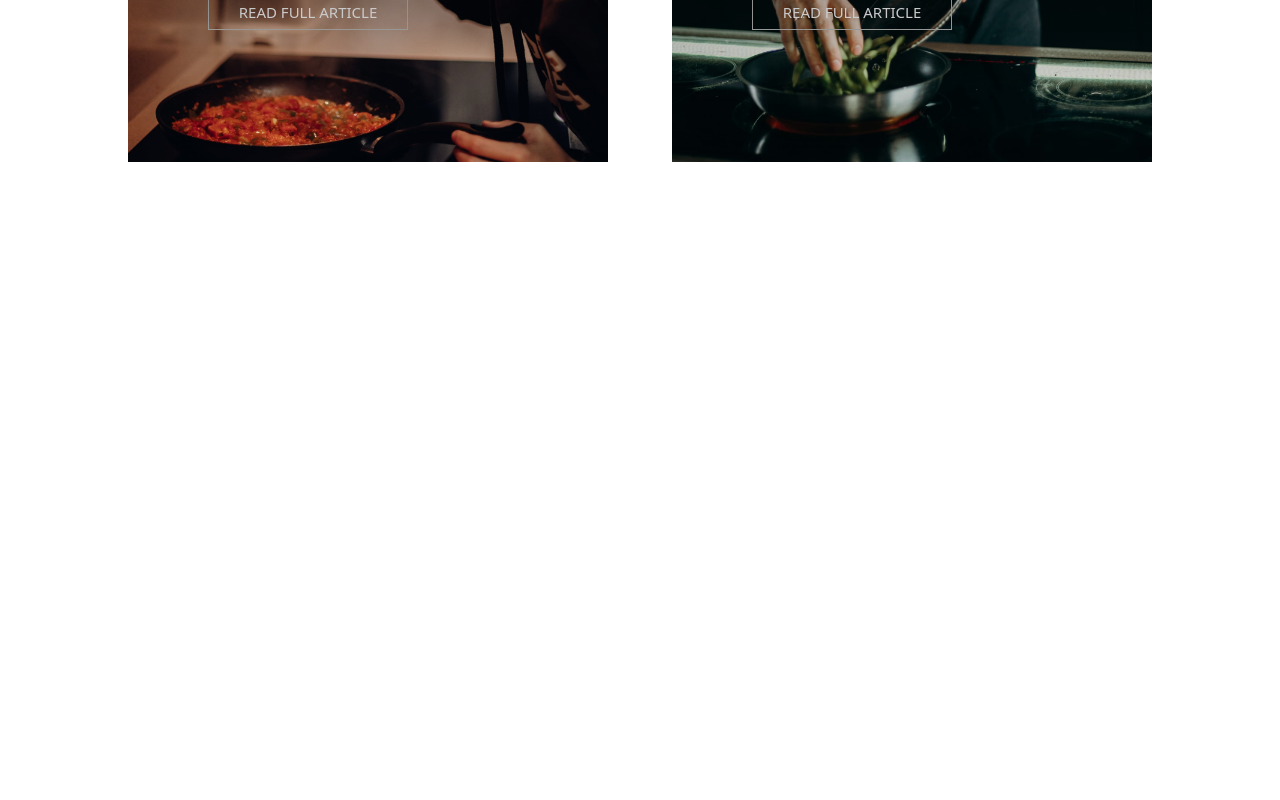
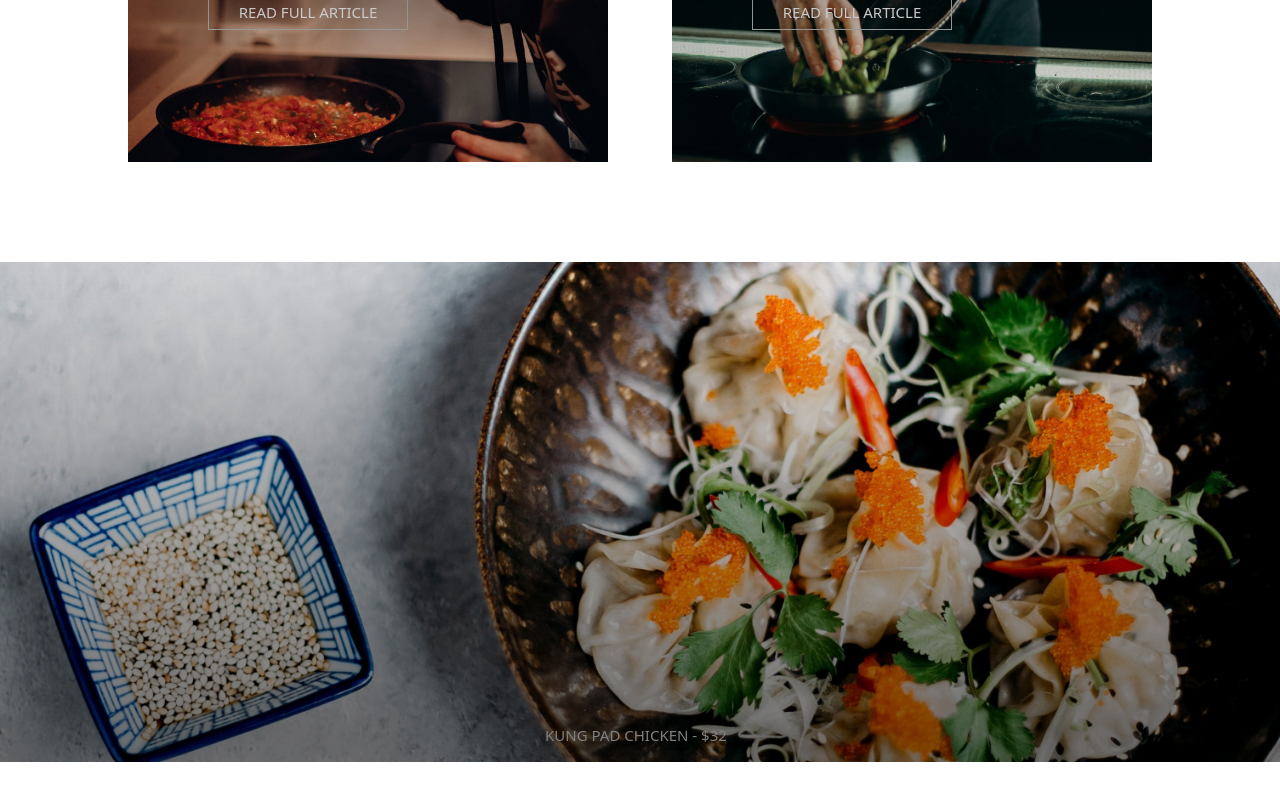
Before and after one commit to LeonardoContino/proj-html-vuejs, a Vue app: page / in a window 1280 px wide. Shown: the part 3547-4347 px from the top of the page. Before the commit the page ends 3809 px from the top, so only its background shows below. Built offline with nearby package versions, Linux system fonts and the light colour scheme.

Commit message:
img done

```diff
--- a/src/components/main/bigPlate.vue
+++ b/src/components/main/bigPlate.vue
@@ -1,10 +1,53 @@
 <script>
+export default{
+    data(){
+        return{
+            img: '/images/page52x.jpg',
+            text: 'KUNG PAD CHICKEN - $32'
+        }
+    }
+}
 </script>
 
 
 <template>
-
+<div class="image">
+    <img class="img-fluid" :src="this.img" alt="">
+    <h5>{{ this.text }}</h5>
+</div>
 
 </template>
 
-<style scoped lang="scss"></style>
+<style scoped lang="scss">
+
+.image{
+    height: 500px;
+    margin-bottom: 50px;
+    position: relative;
+    img{
+        height: 100%;
+        object-fit: cover;
+
+    }
+
+    h5{
+        font-size: 15px;
+        position: absolute;
+        bottom: 10px;
+        left: calc(50% - 95px );
+        color: #ffffff;
+
+    }
+}
+.image::after{
+        background: linear-gradient(to top,rgb(0, 0, 0) 5%, transparent);
+        position: absolute;
+            top: 0;
+            left: 0;
+            opacity: 0.5;
+            height: 100%;
+            width: 100%;
+            content: '';
+    }
+
+</style>
```
